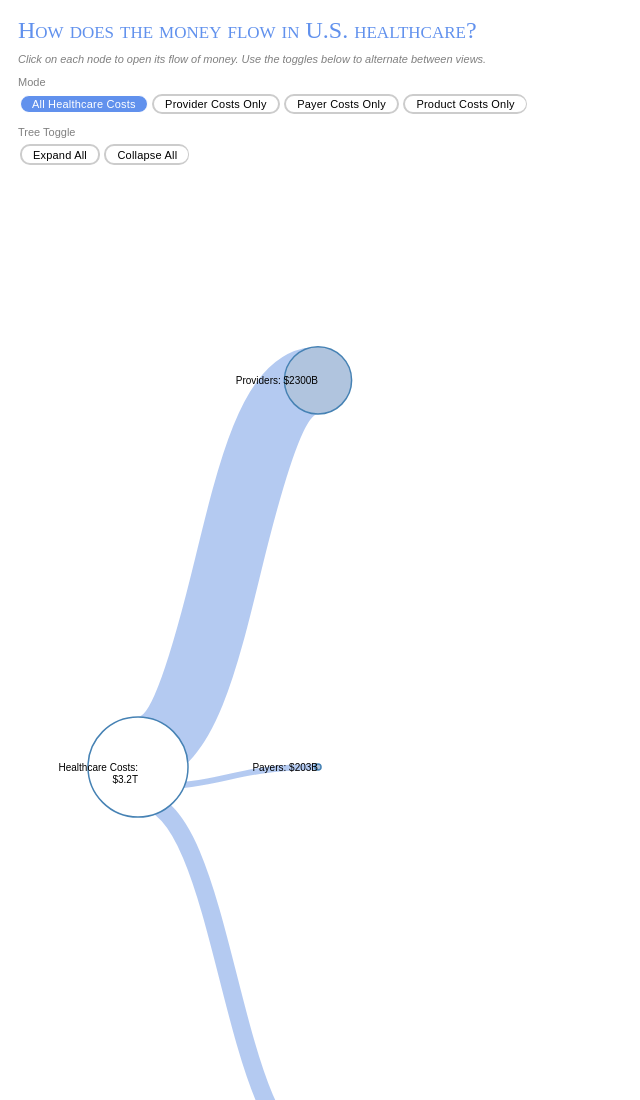
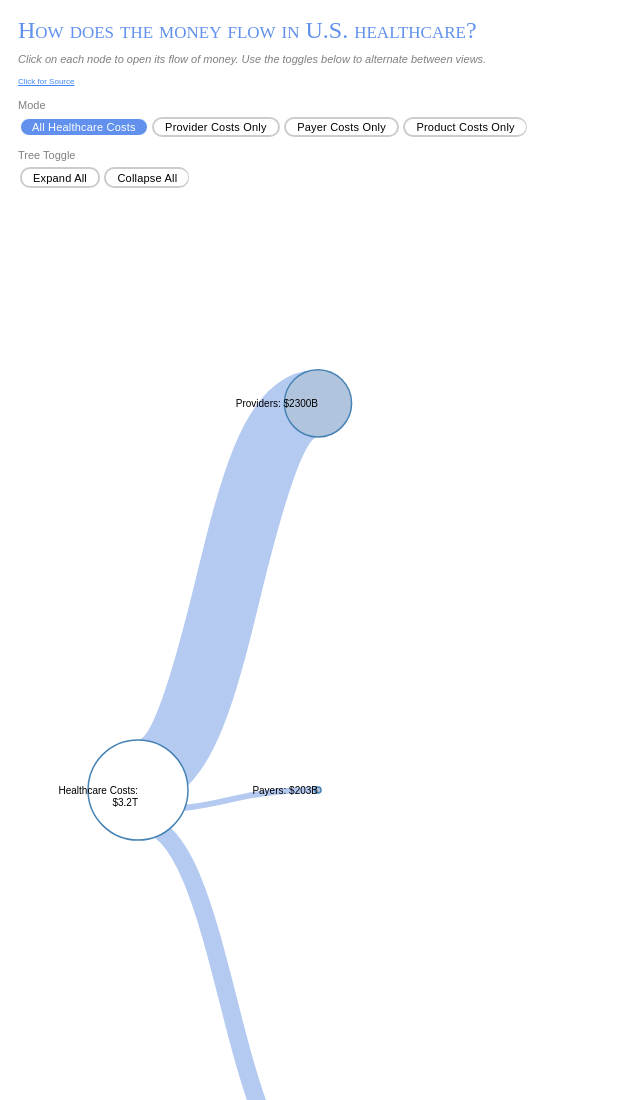
Before and after one commit to chanaml/healthcare_costs, a plain HTML site: page index.html in a window 1280 px wide. Shown: the top 1100 px of the page, without its empty margins (0-640 px from the left). Drawn offline with nearby package versions, Linux system fonts and the light colour scheme.

Commit message:
third commit

```diff
--- a/index.html
+++ b/index.html
@@ -173,6 +173,7 @@ label {
 <script src="https://ajax.googleapis.com/ajax/libs/jquery/3.1.0/jquery.min.js"></script>
 <script></script>
 <h1 class="subtitle">Click on each node to open its flow of money. Use the toggles below to alternate between views.</h1>
+<a href="https://docs.google.com/spreadsheets/d/1HSNGgkTPgjoAUQYXMdihJM-tnEYFXeuHNgFQwg6rANE/edit?usp=sharing" style= "color: #4286f4; font-size: 8px" target="_blank">Click for Source</a>
 <h1 class="body">Mode</h1>
 <div class="toggle-btn-grp joint-toggle">
 <label onclick=switch_total() class="toggle-btn success"><input type="radio" name="group3"/>All Healthcare Costs</label>
```
